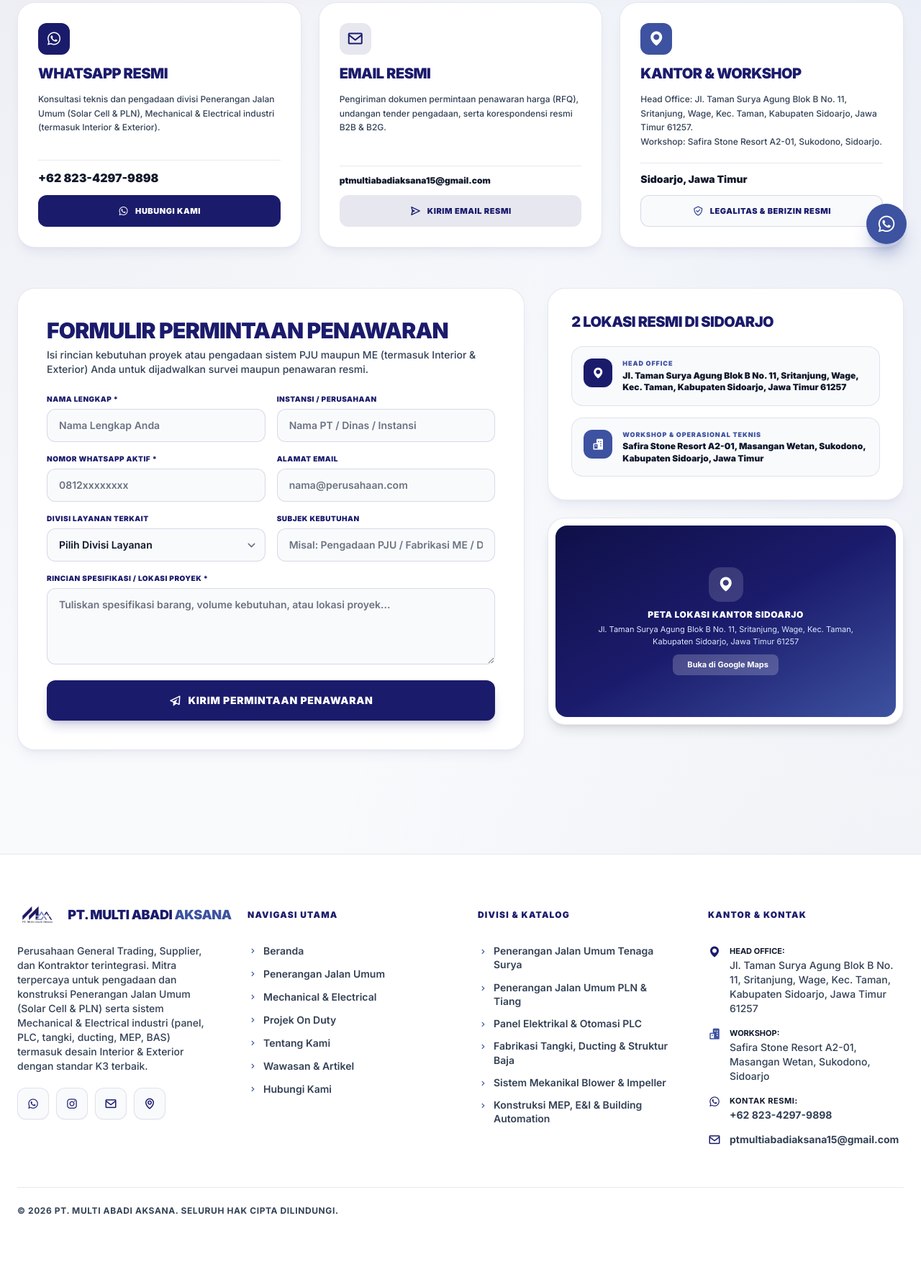
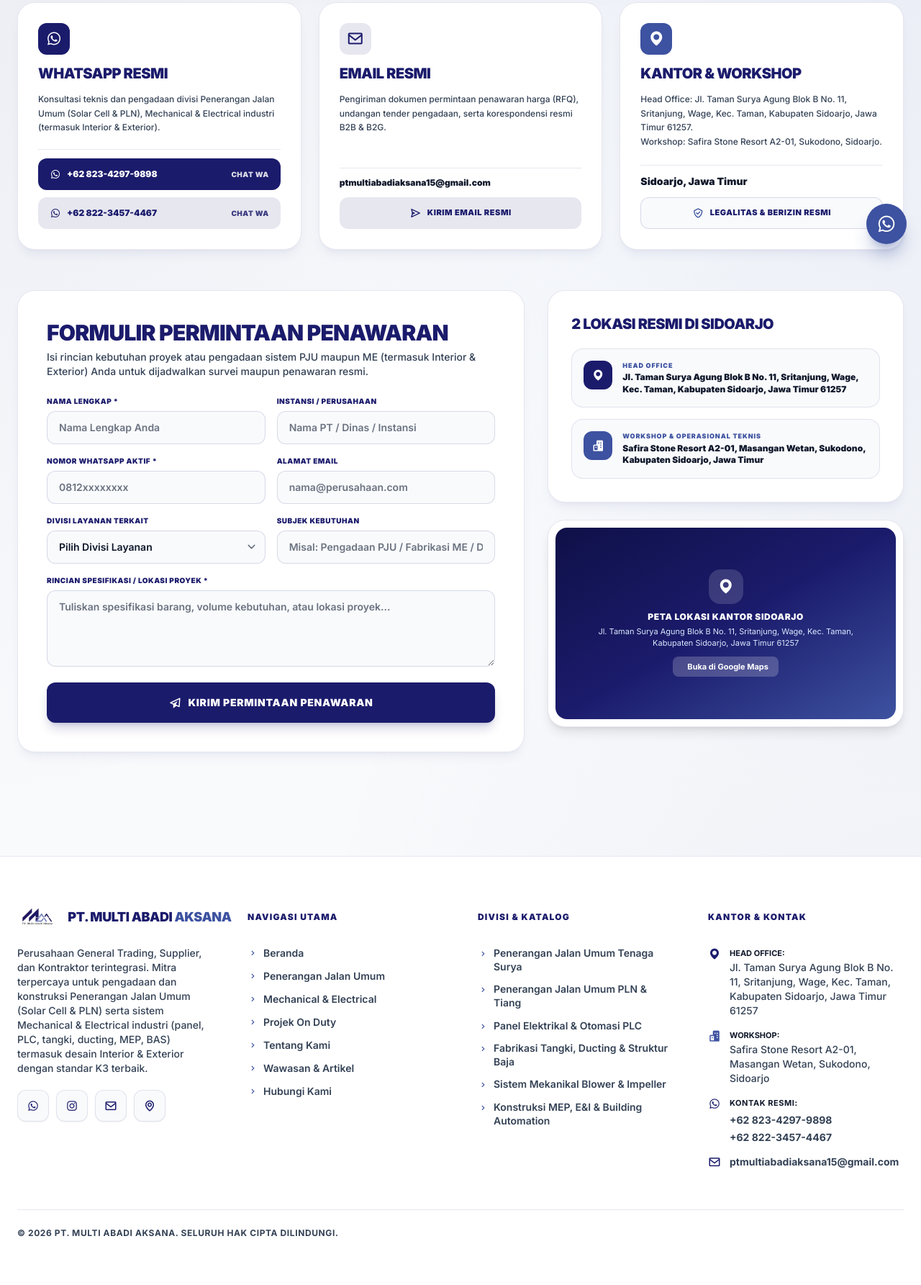
Before and after one commit to Nademmm/ptmaa_project, a Laravel app: page /contact in a window 1280 px wide. Shown: the part 441-2226 px from the top of the page at 72% size. Before the commit the page ends 2128 px from the top, so only its background shows below. Run offline with Laravel 12, Linux system fonts and the light colour scheme; data comes from the database, SQL or seed files in the repository; style sheets or scripts are compiled from the project's sources; some libraries are stand-ins or nearby versions.

Commit message:
feat(contact): add secondary WhatsApp number +62 822-3457-4467 to contact page and footer

```diff
--- a/resources/views/livewire/components/footer.blade.php
+++ b/resources/views/livewire/components/footer.blade.php
@@ -113,13 +113,14 @@
                             Safira Stone Resort A2-01, Masangan Wetan, Sukodono, Sidoarjo
                         </span>
                     </p>
-                    <p class="flex items-start gap-3">
+                    <div class="flex items-start gap-3">
                         <i class="bx bxl-whatsapp text-primary text-lg shrink-0 mt-0.5"></i>
-                        <span>
+                        <div class="flex flex-col gap-1">
                             <strong class="block text-text-main text-[11px] uppercase tracking-wider">Kontak Resmi:</strong>
                             <a href="https://wa.me/6282342979898" target="_blank" rel="noopener noreferrer" class="hover:text-primary font-bold">+62 823-4297-9898</a>
-                        </span>
-                    </p>
+                            <a href="https://wa.me/6282234574467" target="_blank" rel="noopener noreferrer" class="hover:text-primary font-bold">+62 822-3457-4467</a>
+                        </div>
+                    </div>
                     <p class="flex items-center gap-3">
                         <i class="bx bx-envelope text-primary text-lg shrink-0"></i>
                         <a href="mailto:ptmultiabadiaksana15@gmail.com" class="hover:text-primary font-bold break-all">ptmultiabadiaksana15@gmail.com</a>
--- a/resources/views/livewire/pages/contact-page.blade.php
+++ b/resources/views/livewire/pages/contact-page.blade.php
@@ -14,12 +14,7 @@
     <!-- Direct Contact Cards (WhatsApp Resmi, Email Resmi, Kantor & Workshop Sidoarjo) -->
     <section class="grid grid-cols-1 md:grid-cols-3 gap-6">
         <!-- Official WhatsApp -->
-        <a
-            href="https://wa.me/6282342979898?text={{ urlencode('Halo Tim PT. Multi Abadi Aksana, saya ingin berkonsultasi mengenai pengadaan barang & jasa.') }}"
-            target="_blank"
-            rel="noopener noreferrer"
-            class="bg-white p-6 sm:p-7 rounded-3xl border border-primary/10 shadow-lg shadow-primary/5 flex flex-col justify-between group hover:border-primary/35 transition-all space-y-5"
-        >
+        <div class="bg-white p-6 sm:p-7 rounded-3xl border border-primary/10 shadow-lg shadow-primary/5 flex flex-col justify-between hover:border-primary/35 transition-all space-y-5">
             <div class="space-y-3">
                 <div class="w-11 h-11 bg-primary text-white rounded-xl flex items-center justify-center text-2xl">
                     <i class="bx bxl-whatsapp"></i>
@@ -29,16 +24,33 @@
                     Konsultasi teknis dan pengadaan divisi Penerangan Jalan Umum (Solar Cell & PLN), Mechanical & Electrical industri (termasuk Interior & Exterior).
                 </p>
             </div>
-            <div class="space-y-3 pt-3 border-t border-primary/10">
-                <p class="text-sm md:text-base font-black text-text-main">
-                    +62 823-4297-9898
-                </p>
-                <div class="w-full h-11 bg-primary text-white text-[11px] font-black uppercase tracking-wider rounded-xl flex items-center justify-center gap-2 group-hover:bg-primary-dark transition-colors leading-none">
-                    <i class="bx bxl-whatsapp text-base leading-none"></i>
-                    <span>Hubungi Kami</span>
-                </div>
+            <div class="space-y-2.5 pt-3 border-t border-primary/10">
+                <a
+                    href="https://wa.me/6282342979898?text={{ urlencode('Halo Tim PT. Multi Abadi Aksana, saya ingin berkonsultasi mengenai pengadaan barang & jasa.') }}"
+                    target="_blank"
+                    rel="noopener noreferrer"
+                    class="w-full h-11 px-4 bg-primary text-white text-xs font-black rounded-xl flex items-center justify-between gap-2 hover:bg-primary-dark transition-colors leading-none"
+                >
+                    <span class="flex items-center gap-2">
+                        <i class="bx bxl-whatsapp text-base leading-none"></i>
+                        <span>+62 823-4297-9898</span>
+                    </span>
+                    <span class="text-[10px] uppercase tracking-wider opacity-85">Chat WA</span>
+                </a>
+                <a
+                    href="https://wa.me/6282234574467?text={{ urlencode('Halo Tim PT. Multi Abadi Aksana, saya ingin berkonsultasi mengenai pengadaan barang & jasa.') }}"
+                    target="_blank"
+                    rel="noopener noreferrer"
+                    class="w-full h-11 px-4 bg-primary/10 text-primary text-xs font-black rounded-xl flex items-center justify-between gap-2 hover:bg-primary hover:text-white transition-colors leading-none"
+                >
+                    <span class="flex items-center gap-2">
+                        <i class="bx bxl-whatsapp text-base leading-none"></i>
+                        <span>+62 822-3457-4467</span>
+                    </span>
+                    <span class="text-[10px] uppercase tracking-wider opacity-85">Chat WA</span>
+                </a>
             </div>
-        </a>
+        </div>
 
         <!-- Official Email -->
         <a
```
